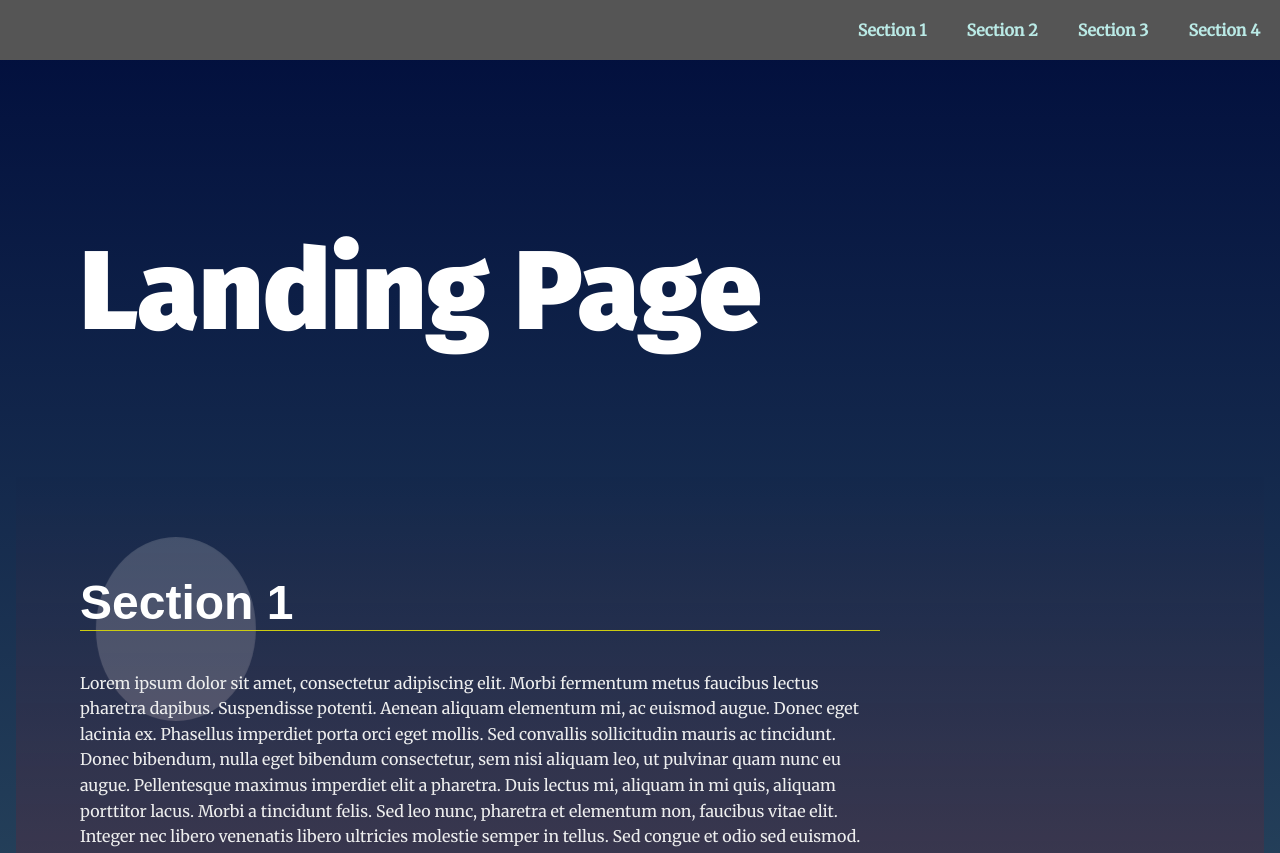
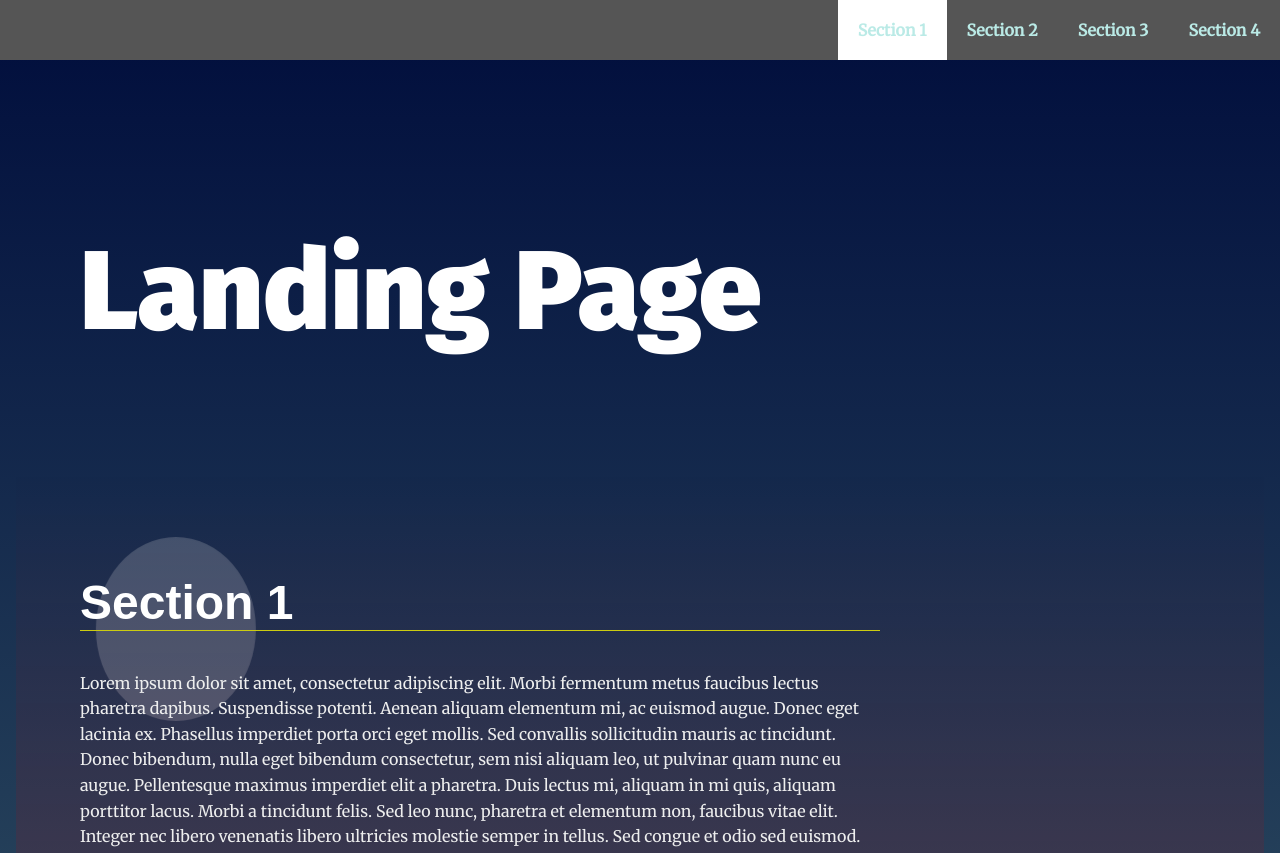
Before and after one commit to sbsaipranay19/Landing-Page-2.0, a plain HTML site: page index.html in a window 1280 px wide. Shown: the top 853 px of the page. Drawn offline with Linux system fonts and the light colour scheme.

Commit message:
Project Done

```diff
--- a/css/styles.css
+++ b/css/styles.css
@@ -96,6 +96,12 @@ section {
 .navbar__menu .menu__link:hover a,
 .navbar__menu li:hover a {
     color: #333;
+}
+
+.active{
+    color: #333 !important;
+    background: #fff;
+    padding: 18px;
 }
 
 /* Header Styles */
```
